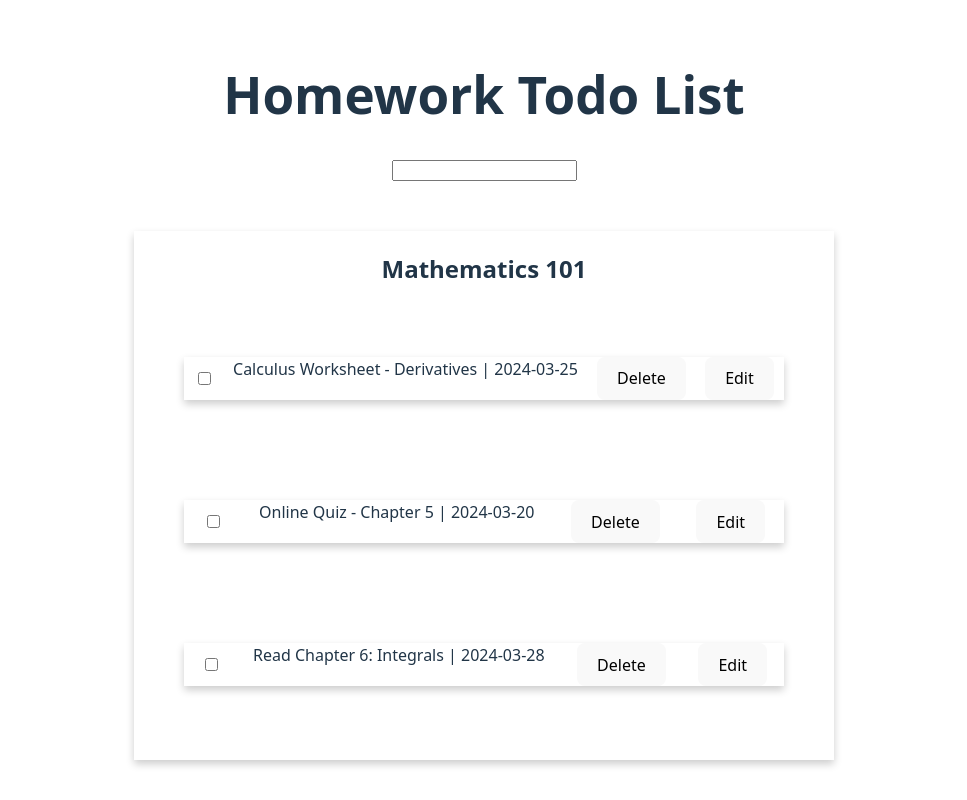
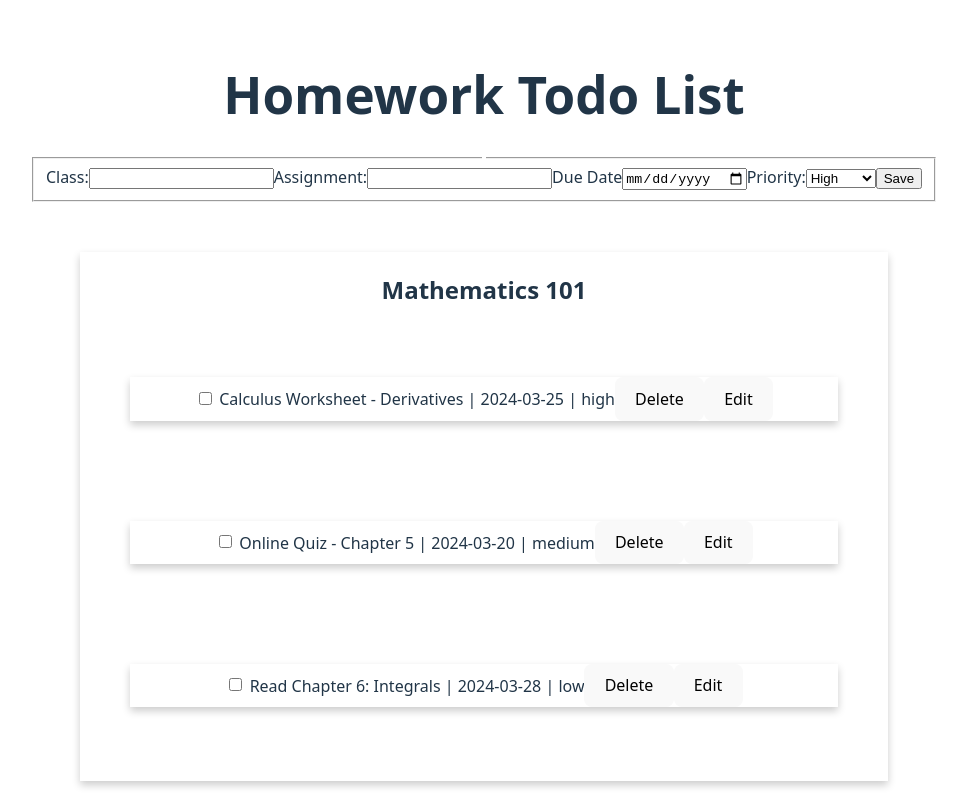
Before and after one commit to WendolynQuartey/HomeworkTodoApp, a React (Vite) app: page / in a window 1280 px wide. Shown: the top 800 px of the page, without its empty margins (156-1123 px from the left). Built offline with nearby package versions, Linux system fonts and the light colour scheme.

Commit message:
created edit form and functionality

```diff
--- a/src/App.jsx
+++ b/src/App.jsx
@@ -3,15 +3,18 @@ import { homeworkTodos } from "./data/homeworkData.js";
 import Homepage from "./components/Homepage.jsx";
 import './App.css';
 
-function taskReducer(todos,action){
-   switch (action.type){
-      // case 'EDIT':
-      //    return
-      case 'DELETE':
-         return todos.filter(todo => todo.id !== action.id);
-      default:
-         return todos;
-   }
+function taskReducer(todos, action) {
+  switch (action.type) {
+    case 'EDIT':
+      return todos.map((task) => {
+        task.id === action.id ?
+          { ...task, ...action.updatedTodo } : task
+      });
+    case 'DELETE':
+      return todos.filter(todo => todo.id !== action.id);
+    default:
+      return todos;
+  }
 }
 
 function App() {
--- a/src/components/CreateForm/CreateForm.jsx
+++ b/src/components/CreateForm/CreateForm.jsx
@@ -1,5 +1,32 @@
 import AddItem from "./AddItem.jsx"
 
 export default function CreateForm(){
-   return <h2></h2>
+   return (
+   <fieldset>
+      <legend></legend>
+      <form>
+         <label>
+            Class:
+            <input type="text" />
+         </label>
+         <label>
+            Assignment:
+            <input type="text" />
+         </label>
+         <label>
+            Due Date
+            <input type="date" />
+         </label>
+         <label>
+            Priority:
+            <select name="" id="">
+               <option value="high">High</option>
+               <option value="medium">Medium</option>
+               <option value="low">LOW</option>
+            </select>
+         </label>
+         <input type="submit" value="Save" />
+      </form>
+   </fieldset>
+   )
 }
--- /dev/null
+++ b/src/components/EditForm.jsx
@@ -0,0 +1,46 @@
+import {useState} from "react";
+
+export default function EditForm({task, onSave}) {
+   const [editedTask, setEditedTask] = useState({
+      assignment: task.assignment,
+      dueDate: task.dueDate,
+      priority: task.priority,
+   })
+
+   function handleChange(e){
+     const {name, value} = e.target;
+     setEditedTask(prev => ({
+      ...prev,
+      [name]: value
+     }));
+   }
+
+   function handleSubmit(){
+      e.preventDefault();
+      onSave(editedTask);
+   }
+
+   return (
+   <fieldset>
+      <legend></legend>
+      <form>
+         <label>
+            Assignment:
+            <input type="text" value={editedTask.assignment} onChange={handleChange}/>
+         </label>
+         <label>
+            Due Date
+            <input type="date" value={editedTask.dueDate} onChange={handleChange}/>
+         </label>
+         <label>
+            <select value={editedTask.priority} onChange={handleChange}>
+               <option value="high">High</option>
+               <option value="medium">Medium</option>
+               <option value="low">LOW</option>
+            </select>
+         </label>
+         <input type="submit" value="Save" />
+      </form>
+   </fieldset>
+   )
+}
--- a/src/components/Homepage.jsx
+++ b/src/components/Homepage.jsx
@@ -1,12 +1,12 @@
 import Class from "./Class.jsx"
-import AddItem from "./CreateForm/AddItem.jsx"
+import CreateForm from "./CreateForm/CreateForm.jsx"
 
 export default function Homepage({ todos,dispatch }) {
 
    return (
       <>
       <h1>Homework Todo List</h1>
-         <AddItem />
+         <CreateForm />
          <Class todos={todos} dispatch={dispatch}/>
       </>
    )
--- a/src/components/List.jsx
+++ b/src/components/List.jsx
@@ -1,35 +1,37 @@
-import { useReducer } from "react";
-
-// function taskReducer(todos,action){
-//    switch (action.type){
-//       // case 'EDIT':
-//       //    return
-//       case 'DELETE':
-//          return todos.filter(todo => todo.id !== action.id);
-//       default:
-//          return todos;
-//    }
-// }
-
-// function handleDelete(id) {
-//    dispatch({type: 'DELETE', id: id})
-// }
+import { useState } from "react";
+import EditForm from "./EditForm.jsx"
 
 export default function List({ todos, dispatch }) {
-   // const [todos, dispatch] = useReducer(taskReducer, homeworkTodos)
+   const [editingTask, setEditingTask] = useState(null)
    function handleDelete(id) {
       console.log('Deleeting tasks with id:', id);
       dispatch({ type: 'DELETE', id: id });
+   }
+
+   function handleEdit(task) {
+      setEditingTask(task.id) // Opens edit form
+   }
+
+   function handleSaveEdit(taskId, updatedTask) {
+      dispatch({ type: 'EDIT', id: taskId, updatedTodo: updatedTask });
+      setEditingTask(null);
+
    }
 
    return (
       <>
          {todos.map(task => (
             <div key={task.id} className="taskCard">
-               <input type="checkbox" /> {task.assignment} | {task.dueDate}
-               <button onClick={() => handleDelete(task.id)}>Delete</button>
-               <button>Edit</button>
+               {editingTask === task.id ? (
+                  <EditForm task={task} onSave={(updatedTask) => handleSaveEdit(task.id, updatedTask)}/>
+         ) : (
+            <div>
+            <input type="checkbox" /> {task.assignment} | {task.dueDate} | {task.priority}
+            <button onClick={() => handleDelete(task.id)}>Delete</button>
+            <button onClick={() => handleEdit(task)}>Edit</button>
             </div>
+            )}
+           </div>
          ))}
       </>
    )
```
